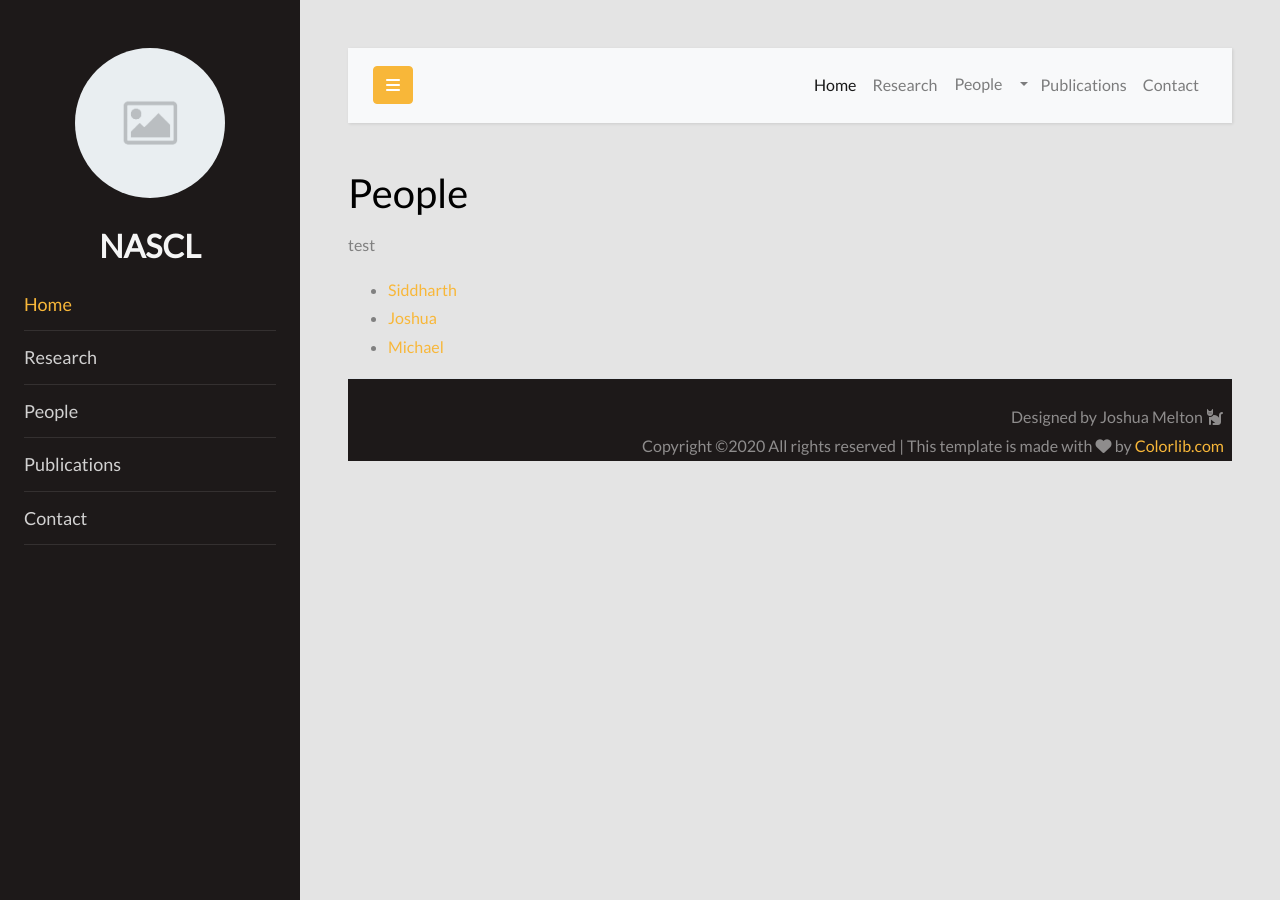
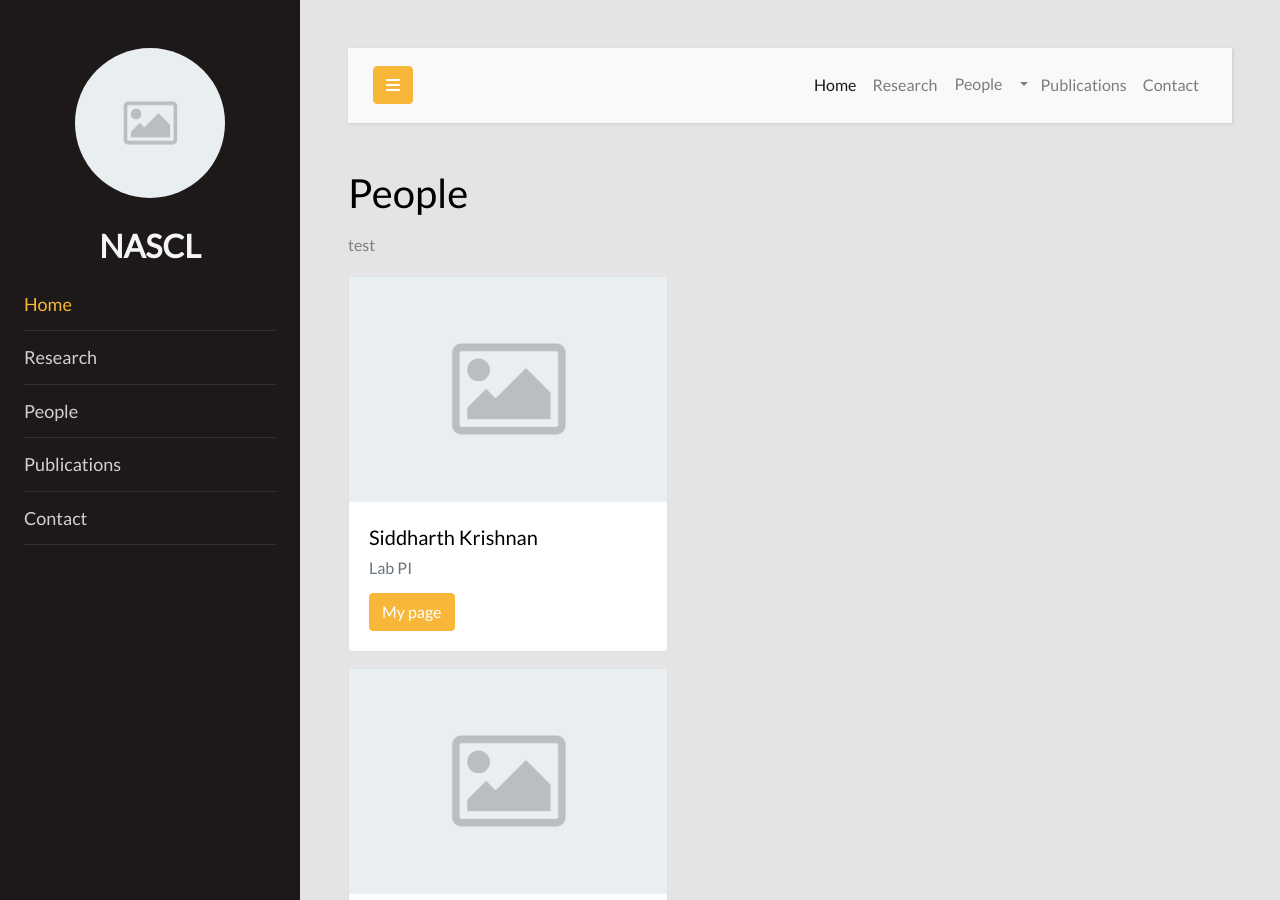
Before and after one commit to NASCL/nascl.github.io, a Jekyll site: the page built from people.html, in a window 1280 px wide and 900 px high. Built offline with Jekyll 4.4.1, drawn with Linux system fonts in a browser that asks for light colours; nearby versions of some CDN libraries; some of the changed text lies outside the part shown.

Commit message:
Added person cards

```diff
--- a/_people/krishnan.html
+++ b/_people/krishnan.html
@@ -2,4 +2,6 @@
 layout: person
 first_name: Siddharth
 last_name: Krishnan
+role: Lab PI
+image: /assets/img/default-placeholder-image.png
 ---
--- a/_people/melton.html
+++ b/_people/melton.html
@@ -2,4 +2,6 @@
 layout: person
 first_name: Joshua
 last_name: Melton
+role: PhD Student
+image: /assets/img/default-placeholder-image.png
 ---
--- a/_people/ridenhour.html
+++ b/_people/ridenhour.html
@@ -2,4 +2,6 @@
 layout: person
 first_name: Michael
 last_name: Ridenhour
+role: Master's Student
+image: /assets/img/default-placeholder-image.png
 ---
--- a/_sass/custom.scss
+++ b/_sass/custom.scss
@@ -13,6 +13,12 @@ $theme_light_gray: #e4e4e4;
 @import url('https://fonts.googleapis.com/css2?family=Lato&display=swap');
 $theme_font_family: 'Lato', sans-serif;
 $theme_font_size: 16px;
+
+.card-img-top {
+  width: 100%;
+  height: 25vh;
+  object-fit: cover;
+}
 
 // Theme
 body {
--- a/people.html
+++ b/people.html
@@ -7,10 +7,18 @@ layout: default
 
 <p>test</p>
 
-<ul>
-    {% for person in site.people %}
-        <li>
-            <a href="{{ person.url }}">{{ person.first_name }}</a>
-        </li>
-    {% endfor %}
-</ul>
+{% for person in site.people %}
+    <div class="card-deck">
+        <div class="card rounded border mb-3" style="max-width: 20rem;">
+            <img class="card-img-top" src="{{ person.image }}" alt="Card image cap">
+            <div class="card-body">
+                <h5 class="card-title">{{ person.first_name | capitalize }} {{ person.last_name | capitalize }}</h5>
+                <h6 class="card-subtitle mb-2 text-muted">{{ person.role }}</h6>
+
+                <p class="card-text">{{ person.info }}</p>
+
+                <a href="{{ person.url }}" class="btn btn-primary">My page</a>
+            </div>
+        </div>
+    </div>
+{% endfor %}
```
